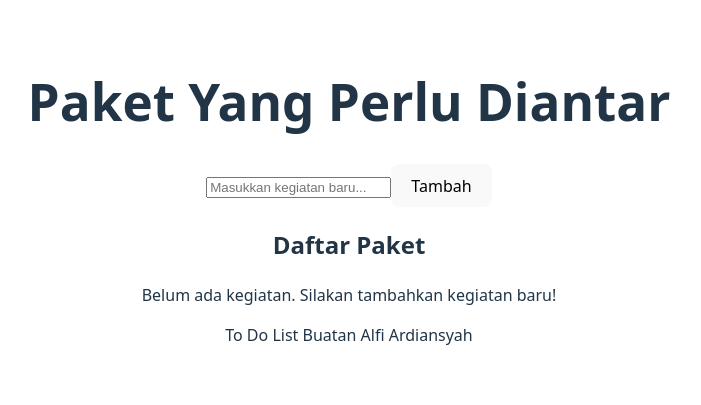
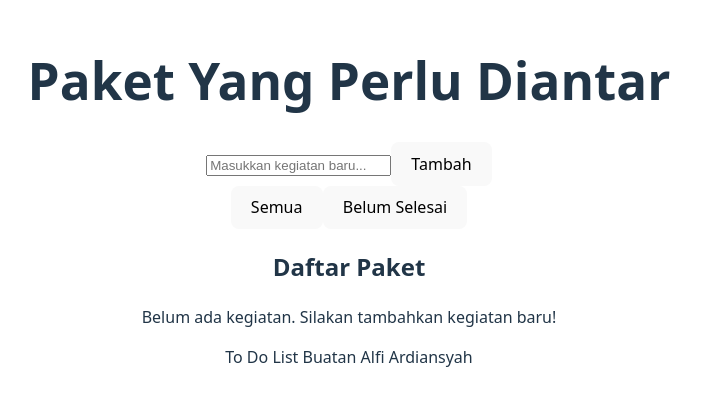
Before and after one commit to Alfi-B/32-pbk-uts-233510770, a Vue app: page / in a window 1280 px wide. Shown: the part 199-604 px from the top of the page, without its empty margins (291-992 px from the left). Built offline with nearby package versions, Linux system fonts and the light colour scheme.

Commit message:
Membuat Filter Kegiatan

```diff
--- a/src/App.vue
+++ b/src/App.vue
@@ -15,14 +15,32 @@
         </form>
       </div>
 
+      <div class="filter-section">
+        <div class="filter-label"></div>
+        <div class="filter-buttons">
+          <button
+            @click="showBelumSelesai = false"
+            :class="['btn-filter', { active: !showBelumSelesai }]"
+          >
+            Semua
+          </button>
+          <button
+            @click="showBelumSelesai = true"
+            :class="['btn-filter', { active: showBelumSelesai }]"
+          >
+            Belum Selesai
+          </button>
+        </div>
+      </div>
+
       <div class="activity-list">
         <h2>Daftar Paket</h2>
-        <div v-if="daftarKegiatan.length === 0" class="empty-state">
+        <div v-if="kegiatanTampil.length === 0" class="empty-state">
           <p>Belum ada kegiatan. Silakan tambahkan kegiatan baru!</p>
         </div>
         <ul class="kegiatan-list">
           <li
-            v-for="(kegiatan, index) in daftarKegiatan"
+            v-for="(kegiatan, index) in kegiatanTampil"
             :key="kegiatan.id"
             class="kegiatan-item"
             :class="{ 'animated': animasiIndex === index }"
@@ -66,8 +84,18 @@ export default {
     return {
       daftarKegiatan: [],
       inputKegiatan: '',
+      showBelumSelesai: false,
       animasiIndex: -1,
       lastId: 0
+    }
+  },
+  computed: {
+    kegiatanTampil() {
+      if (this.showBelumSelesai) {
+        return this.daftarKegiatan.filter(kegiatan => !kegiatan.selesai)
+      } else {
+        return this.daftarKegiatan
+      }
     }
   },
   methods: {
@@ -111,6 +139,10 @@ export default {
       this.simpanKegiatan();
     },
 
+    toggleFilter() {
+      this.showBelumSelesai = !this.showBelumSelesai;
+    },
+
     simpanKegiatan() {
       localStorage.setItem('daftarKegiatan', JSON.stringify(this.daftarKegiatan));
       localStorage.setItem('lastId', this.lastId.toString());
```
